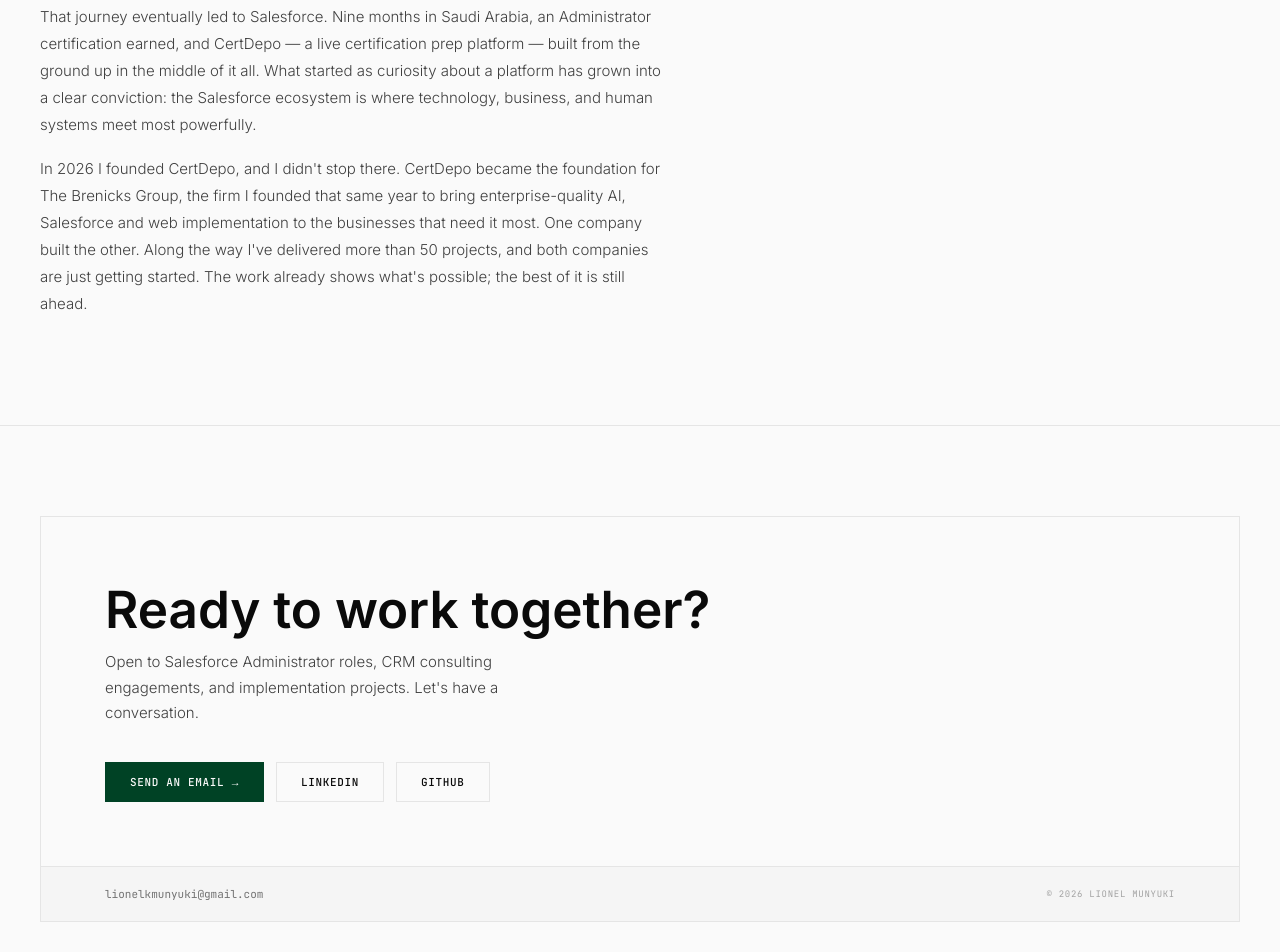
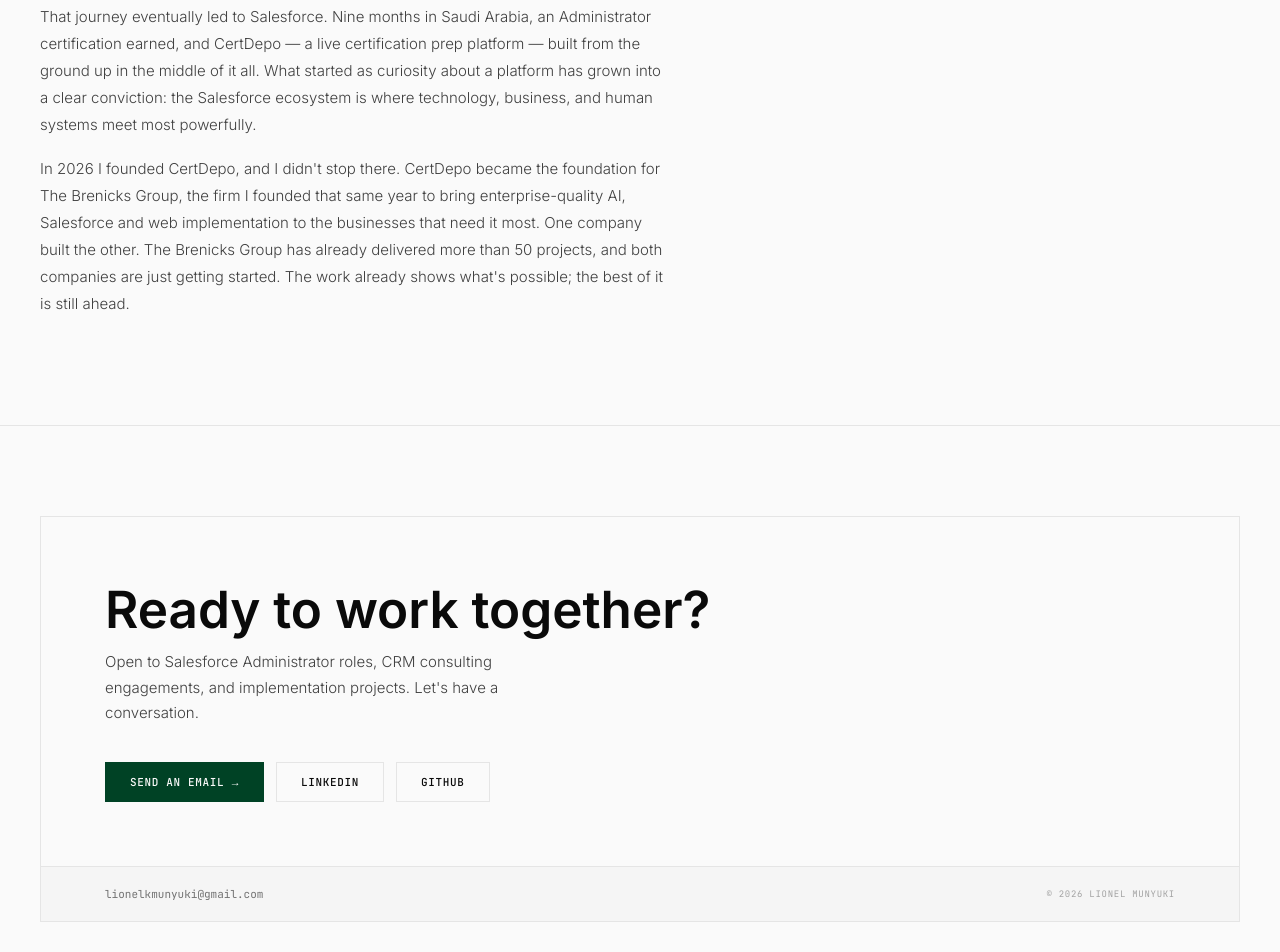
Before and after one commit to LionelKMunyuki/LionelKMunyuki.github.io, a plain HTML site: page index.html in a window 1280 px wide. Shown: the part 5622-6574 px from the top of the page. Drawn offline with Linux system fonts and the light colour scheme.

Commit message:
About: credit the 50+ projects to The Brenicks Group
Co-Authored-By: Claude Opus 5.5 <noreply@anthropic.com>
Claude-Session: https://claude.ai/code/session_01PsF2zxvQitX9oNJb4y3Szt

```diff
--- a/index.html
+++ b/index.html
@@ -980,7 +980,7 @@ footer {
       <p>That instinct showed up in small ways at first: self-starter projects, websites, quiet experiments in what technology could do.</p>
       <p>When the time came to return to the United States in 2021, there was no easing in. I landed at NC State as a Data Analyst and kept moving — through each role, each certification, each early morning that nobody asked for but showed up for anyway.</p>
       <p>That journey eventually led to Salesforce. Nine months in Saudi Arabia, an Administrator certification earned, and CertDepo — a live certification prep platform — built from the ground up in the middle of it all. What started as curiosity about a platform has grown into a clear conviction: the Salesforce ecosystem is where technology, business, and human systems meet most powerfully.</p>
-      <p>In 2026 I founded CertDepo, and I didn't stop there. CertDepo became the foundation for The Brenicks Group, the firm I founded that same year to bring enterprise-quality AI, Salesforce and web implementation to the businesses that need it most. One company built the other. Along the way I've delivered more than 50 projects, and both companies are just getting started. The work already shows what's possible; the best of it is still ahead.</p>
+      <p>In 2026 I founded CertDepo, and I didn't stop there. CertDepo became the foundation for The Brenicks Group, the firm I founded that same year to bring enterprise-quality AI, Salesforce and web implementation to the businesses that need it most. One company built the other. The Brenicks Group has already delivered more than 50 projects, and both companies are just getting started. The work already shows what's possible; the best of it is still ahead.</p>
     </div>
     <div>
       <div class="fact-grid">
```
